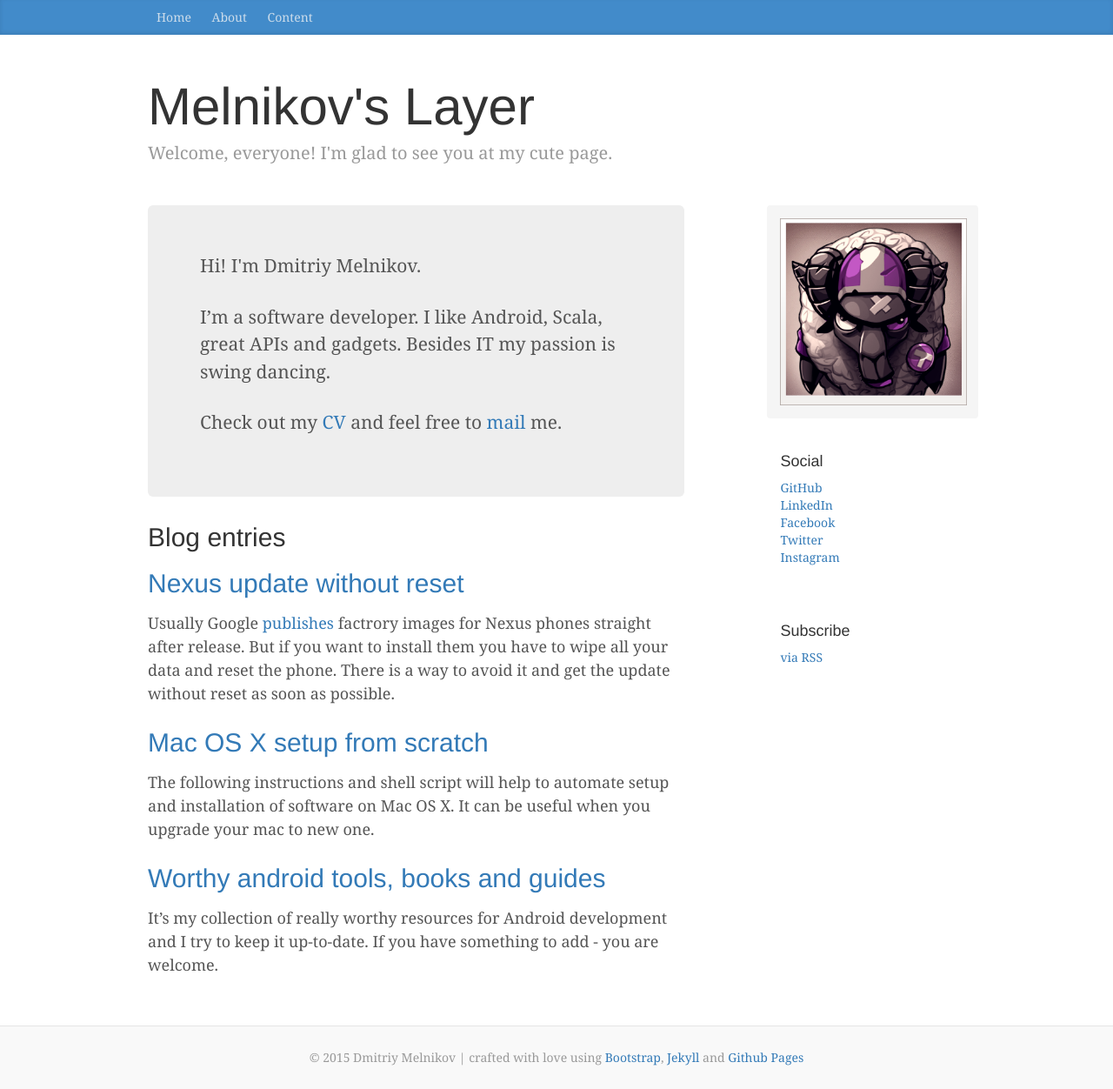
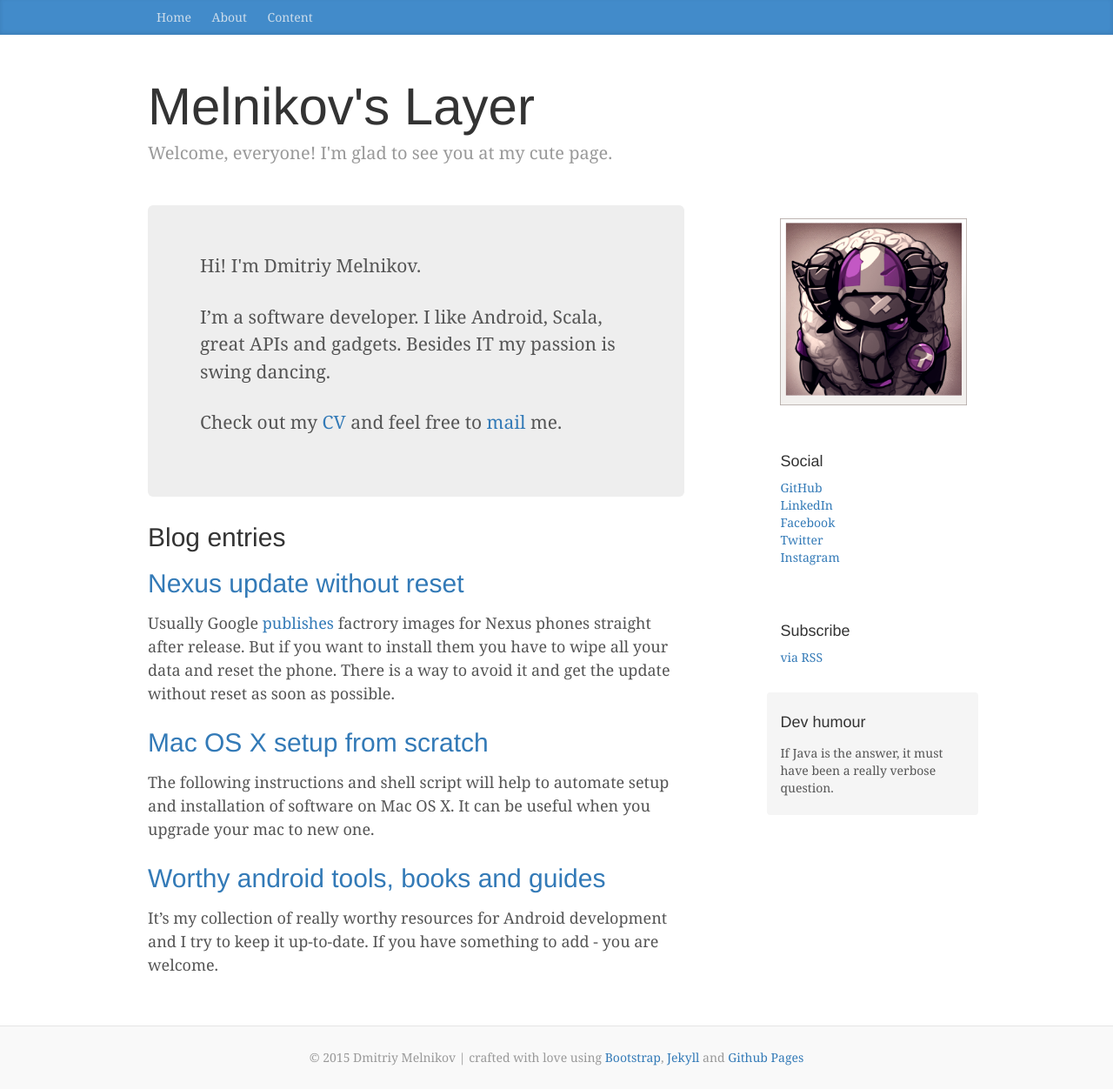
Before and after one commit to melnikovdv/melnikovdv.github.io, a Jekyll site: the page built from index.html, in a window 1280 px wide. Shown: the whole page at 87% size. Built offline with Jekyll 4.4.1, drawn with Linux system fonts in a browser that asks for light colours; nearby versions of some CDN libraries; some of the changed lines change nothing that is shown.

Commit message:
random dev joke added

```diff
--- a/_includes/sidebar.html
+++ b/_includes/sidebar.html
@@ -1,4 +1,5 @@
-<div id="sidebar-about" class="sidebar-module sidebar-module-inset">
+<div id="sidebar">
+  <div class="sidebar-module">
     <img src="/assets/images/tonk.png" width="215px"></img>
   </div>
   <div class="sidebar-module">
@@ -15,3 +16,4 @@
     <h4 class="rss-subscribe">Subscribe</h4>
     <a href="{{ "/feed.xml" | prepend: site.baseurl }}">via RSS</a>
   </div>
+</div>
--- /dev/null
+++ b/assets/data/jokes.json
@@ -0,0 +1,61 @@
+{
+    "dev": [
+        "Levels of knowing data structures:\n0 (ignorance): \"what’s a data structure?\"\n1 (interview knowledge): cocktail party level literacy\n2 (knowledge): \"this problem calls out for a heap\"\n3 (God mode): \"I only use data structures that I wrote myself\"",
+        "Starting a basic website in 2014:\n1. Install Node\n2. Install Bower\n3. Pick CSS framework\n4. Pick responsive approach\n…\n47. Write some HTML",
+        "- what's the name of your dog?\n- J.D.\n- what does J.D. stand for?\n- Just Dog (c)",
+        "When your hammer is C++, everything begins to look like a thumb.",
+        "A SQL query goes into a bar, walks up to two tables and asks, \"Can I join you?\"",
+        "- Why do programmers always mix up Halloween and Christmas?\n- Because Oct 31 == Dec 25!",
+        "- Knock, knock.\n- Who’s there?\nvery long pause…\n- Java.\n\n- Knock, knock.\n- Who’s there?\n- C++.\n\nKnock, knock.\n- Assembler.",
+        "- How many programmers does it take to change a light bulb?\n- None, that's a hardware problem",
+        "If you put a million monkeys at a million keyboards, one of them will eventually write a Java program.\nThe rest of them will write Perl programs.",
+        "- \"Whats the object-oriented way to become wealthy?\"\n- Inheritance",
+        "[\"hip\",\"hip\"]\n(hip hip array!)",
+        "Programming is like sex: one mistake and you have to support it for the rest of your life.",
+        "- How many prolog programmers does it take to change a lightbulb?\n- Yes.",
+        "To understand what recursion is, you must first understand recursion.",
+        "The fantastic element that explains the appeal of games to many developers is neither the fire-breathing monsters nor the milky-skinned, semi-clad sirens; it is the experience of carrying out a task from start to finish without any change in the user requirements.",
+        "There are 10 types of people in the world. Those who understand binary and those who have regular sex.",
+        "Why programmers like UNIX: unzip, strip, touch, finger, grep, mount, fsck, more, yes, fsck, fsck, fsck, umount, sleep",
+        "These two strings walk into a bar and sit down. The bartender says, \"So what'll it be?\"\nThe first string says, \"I think I'll have a beer quag fulk boorg jdk^CjfdLk jk3s d#f67howe%^U r89nvy owmc63^Dz x.xvcu\"\n\"Please excuse my friend,\" the second string says, \"He isn't null-terminated.\"",
+        "Command line Russian roulette\n`[ $[ $RANDOM % 6 ] == 0 ] && rm -rf / || echo *Click*`",
+        "Unix is user friendly. It's just very particular about who its friends are.",
+        "Richard Stallman, Linus Torvalds, and Donald Knuth engage in a discussion on whose impact on computer science was the greatest.\nStallman: \"God told me I have programmed the best editor in the world!\"\nTorvalds: \"Well, God told me that I have programmed the best operating system in the world!\"\nKnuth: \"Wait, wait, I never said that.\"",
+        "A programmer puts two glasses on his bedside table before going to sleep. A full one, in case he gets thirsty, and an empty one, in case he doesn't.",
+        "A foo walks into a bar, takes a look around and says \"Hello World!\" and meet up his friend Baz",
+        "If this girl was a collection class, her insert method would be public.",
+        "Keyboard not found… press F1 to continue",
+        "Two bytes meet. The first byte asks, \"Are you ill?\"\nThe second byte replies, \"No, just feeling a bit off.\"",
+        "If the box says, \"This software requires Windows XP or better,\" does that mean it'll run on linux?",
+        "- What is the difference between a programmer and a non-programmer?\n- The non-programmer thinks a kilobyte is 1000 bytes while a programmer is convinced that a kilometer is 1024 meters",
+        "Two threads walk into a bar. The barkeeper looks up and yells, \"hey, I want don't any conditions race like time last!\"",
+        "Eight bytes walk into a bar. The bartender asks, \"Can I get you anything?\"\n\"Yeah,\" reply the bytes. \"Make us a double.\"",
+        "If Java is the answer, it must have been a really verbose question.",
+        "What do Computer Science students use for birth control?\nTheir personalities.",
+        "Why doesn't C++ have a garbage collector?\nBecause there would be nothing left!",
+        "Smith & Wesson - the original \"point and click\" interface.",
+        "In theory, there ought to be no difference between theory and practice. In practice, there is.",
+        "C++ - where your friends have access to your private members.",
+        "A good programmer is someone who looks both ways before crossing a one-way street.",
+        "The only \"intuitive\" user interface is the nipple. After that, it's all learned.",
+        "- Why did the programmer quit his job?\n- Because he didn't get arrays.",
+        "XML is like violence. If it doesn't solve your problem, you're not using enough of it.",
+        "- Why do java programmers have to wear glasses?\n- Because they don't see sharp.",
+        "I'd like to make the world a better place, but they won't give me the source code.",
+        "There's no place like 127.0.0.1",
+        "I don't see women as objects. I consider each to be in a class of her own.",
+        ".NET is called .NET so that it wouldn't show up in a Unix directory listing.",
+        "Hardware: The part of a computer that you can kick.",
+        "It compiles! Let's ship it.",
+        "In C we had to code our own bugs. In C++ we can inherit them.",
+        "- How come there is not obfuscated Perl contest?\n- Because everyone would win.",
+        "- I just saw a red-black squirrel!\n- Was it in a red-black tree?",
+        "I have always wished for my computer to be as easy to use as my telephone; my wish has come true because I can no longer figure out how to use my telephone. (c) Stroustrup",
+        "All arrays Chuck Norris declares are of infinite size, because Chuck Norris knows no bounds.",
+        "Chuck Norris writes code that optimizes itself",
+        "Chuck Norris can’t test for equality because he has no equal.",
+        "Chuck Norris can write infinite recursion functions… and have them return.",
+        "Chuck Norris can divide by zero.",
+        "Chuck Norris can compile syntax errors."
+    ]
+}
--- a/assets/js/my.js
+++ b/assets/js/my.js
@@ -1,8 +1,12 @@
-/*
- * some hint to avoid buzzing in templates
- */
+function onLoad() {
+  setupHeader();
+  showJoke();
+};
 
-(window.onload = function () {
+(window.onload = onLoad);
+
+// some hint to avoid buzzing in templates
+function setupHeader() {
   var active = "blog-nav-item active";
   var usual = active.split(" ")[0];
 
@@ -18,4 +22,24 @@
   } else if ((document.URL == location.origin + "/") || (document.URL == location.origin + "/index.html")){
     $home.className += " active"
   }
-});
+};
+
+function showJoke() {
+  var s = $.getJSON("/assets/data/jokes.json", function(jokes) {
+    i = Math.floor(Math.random() * jokes.dev.length);
+
+    var div = document.createElement("div");
+    div.className = "sidebar-module sidebar-module-inset";
+
+    var p = document.createElement("h4");
+    p.innerText = "Dev humour";
+    div.appendChild(p);
+
+    p = document.createElement("p");
+    p.innerText = jokes.dev[i];
+    div.appendChild(p);
+
+    document.getElementById("sidebar").appendChild(div);
+  });
+
+};
```
Lines whose indentation alone changed are shown as unchanged.
